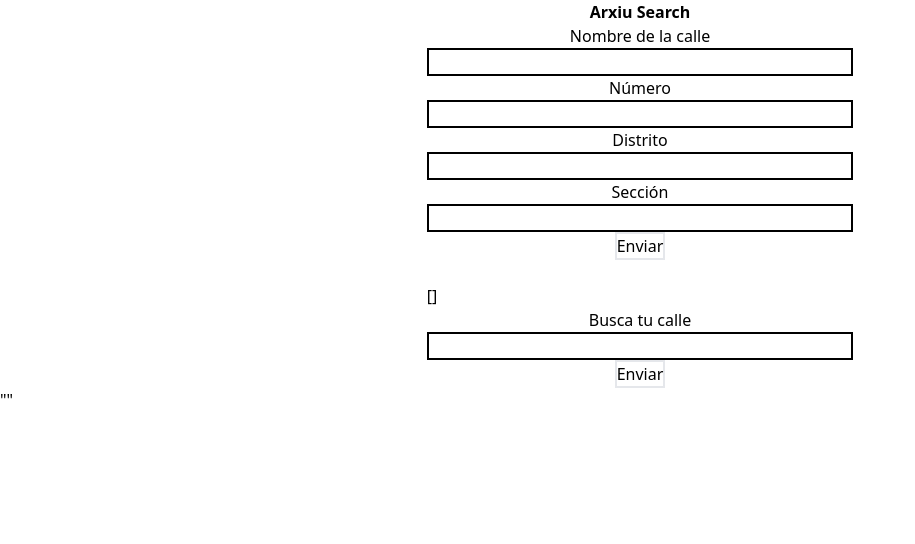
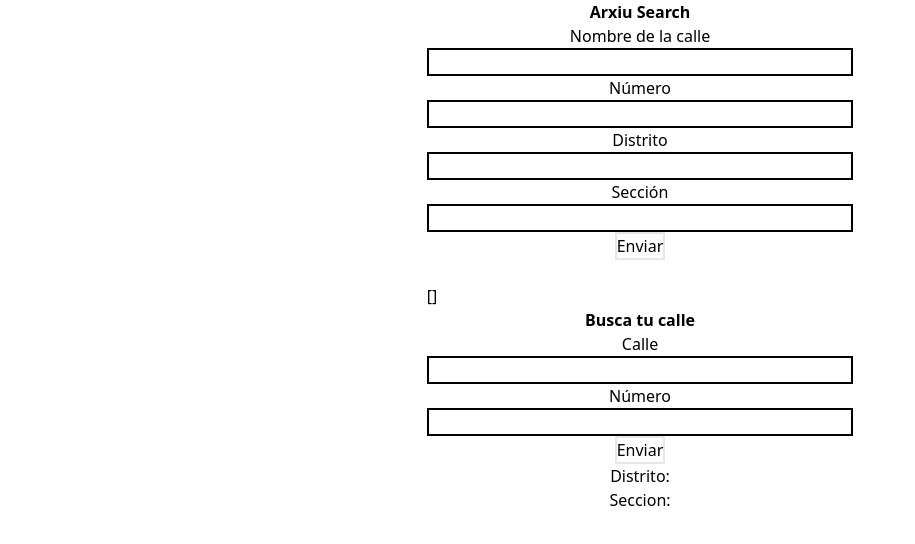
Before and after one commit to LilaSarfson/arxiusearch, a React (Create React App) app: page / in a window 1280 px wide. Shown: the top 544 px of the page, without its empty margins (0-915 px from the left). Built offline with nearby package versions, Linux system fonts and the light colour scheme.

Commit message:
filtrando data

```diff
--- a/src/components/Search.js
+++ b/src/components/Search.js
@@ -2,24 +2,44 @@ import {useState} from 'react'
 import dataStreet from '../data/data.json'
 export default function Search (){
     const[calle, setCalle]= useState('')
+    const[num, setNum]= useState('')
     const[data, setData]=useState(dataStreet)
     const[findedData, setFindedData]=useState('')
 
 const handleClick = (e) =>{
     e.preventDefault();
-    let newdata = data.find((calles)=> calles.calle === calle);
-    setFindedData(newdata);
-    console.log(newdata)
+    if(calle || calle && num){
+        let newdata = data.find((calles)=> calles.calle === calle);
+        if(newdata.numero === num) {
+        setFindedData(newdata)}
+        else {
+        let arrayNum = newdata.numero
+        for (let index = 0; index < arrayNum.length; index++) {
+            const element = arrayNum[index];
+            console.log(element)
+        }
+        }
+
+    }
+    else{
+        console.log('Falta nombre en el input')}
 }
 
     return(
         <div>
             <form className='flex flex-col items-center'>
-                <label>Busca tu calle</label>
+                <h2 className='font-bold'>Busca tu calle</h2>
+                <label>Calle</label>
                 <input onChange={(e)=>{setCalle(e.target.value)}} className="border-2 border-black border-solid w-1/3" type='text'></input>
+                <label>Número</label>
+                <input onChange={(e)=>{setNum(e.target.value)}} className="border-2 border-black border-solid w-1/3" type='text'></input>
                 <button type="submit" value="submit form" className="border-solid border-2 border-blue self-center" onClick={handleClick}>Enviar</button>
             </form>
-            <p>{JSON.stringify(findedData)}</p>
+            <div className='text-center'>
+                <p>Distrito: {findedData ? JSON.stringify(findedData.distrito) : ''}</p>
+                <p>Seccion: {findedData ?  JSON.stringify(findedData.seccion): ''}</p>
+            </div>
+
         </div>
     )
 }
--- a/src/data/data.json
+++ b/src/data/data.json
@@ -1 +1 @@
-[{"calle":"Abaixadors","numero":"toda","distrito":"I","seccion":"44"},{"calle":"Abad Samsó","numero":"toda","distrito":"III","seccion":"28"},{"calle":"Abad Zafont","numero":"toda","distrito":"V","seccion":"17"},{"calle":"Abadesa Olcet","numero":"toda","distrito":"III","seccion":"38"},{"calle":"Abdon Terrades","numero":"toda","distrito":"VIII","seccion":"75"},{"calle":"Acacias","numero":"3-51","distrito":"IX","seccion":"57"},{"calle":"Acacias Blancas","numero":"toda","distrito":"III","seccion":"36"},{"calle":"Acequia","numero":"toda","distrito":"IV","seccion":"84"}]
+[{"calle":"Abaixadors","numero":"toda","distrito":"I","seccion":"44"},{"calle":"Abad Samsó","numero":"toda","distrito":"III","seccion":"28"},{"calle":"Abad Zafont","numero":"toda","distrito":"V","seccion":"17"},{"calle":"Abadesa Olcet","numero":"toda","distrito":"III","seccion":"38"},{"calle":"Abdon Terrades","numero":"toda","distrito":"VIII","seccion":"75"},{"calle":"Acacias","numero":[1,2,3],"distrito":"IX","seccion":"57"},{"calle":"Acacias Blancas","numero":"toda","distrito":"III","seccion":"36"},{"calle":"Acequia","numero":"toda","distrito":"IV","seccion":"84"}]
```
